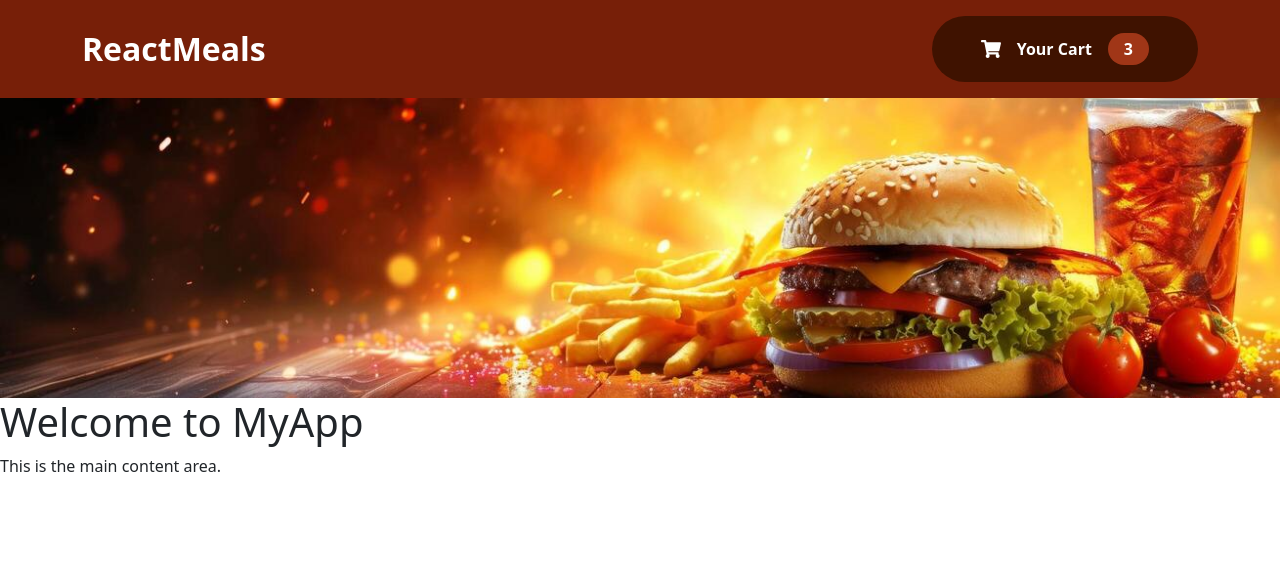
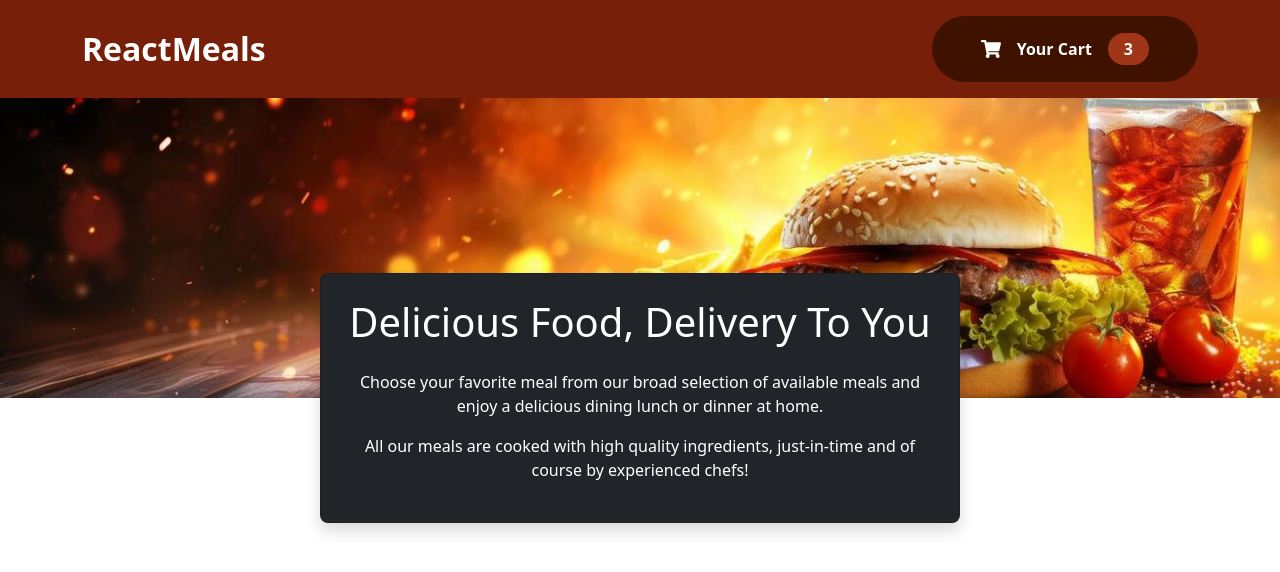
Before and after one commit to kashishkushwaha09/restaurant-sharpener, a React (Vite) app: page / in a window 1280 px wide. Shown: the top 572 px of the page. Built offline with nearby package versions, Linux system fonts and the light colour scheme.

Commit message:
Restaurant Summary

```diff
--- a/src/App.jsx
+++ b/src/App.jsx
@@ -10,8 +10,7 @@ function App() {
     <>
      <Layout>
        <div>
-         <h1>Welcome to MyApp</h1>
-         <p>This is the main content area.</p>
+
        </div>
      </Layout>
     </>
--- a/src/components/Layout/Layout.jsx
+++ b/src/components/Layout/Layout.jsx
@@ -5,13 +5,21 @@ const Layout = ({children}) => {
   return (
     <>
        <Header/>
-        <div className="w-100">
+        <div className="w-100  position-relative">
   <img
     src="/food-header.jpg"
     alt="banner"
     className="img-fluid w-100"
     style={{ height: "300px", objectFit: "cover" }}
   />
+  <div className="card text-bg-dark mb-3 w-50 position-absolute top-100 start-50 p-2 rounded-3 translate-middle shadow" >
+
+  <div class="card-body text-center">
+     <h1>Delicious Food, Delivery To You</h1>
+    <p className='mt-4'>Choose your favorite meal from our broad selection of available meals and enjoy a delicious dining lunch or dinner at home.</p>
+    <p>All our meals are cooked with high quality ingredients, just-in-time and of course by experienced chefs!</p>
+  </div>
+</div>
 </div>
         {children}
     </>
```
